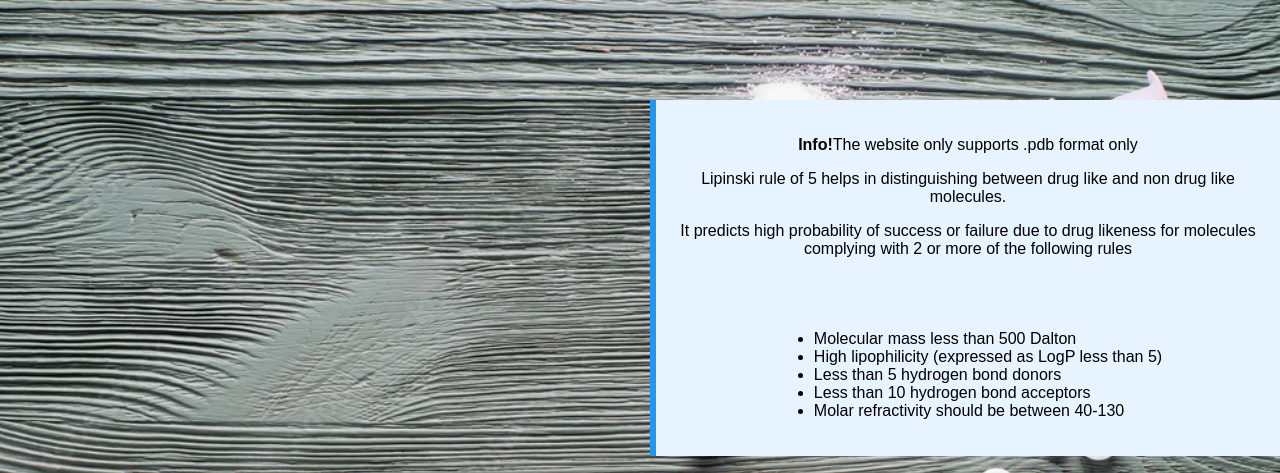
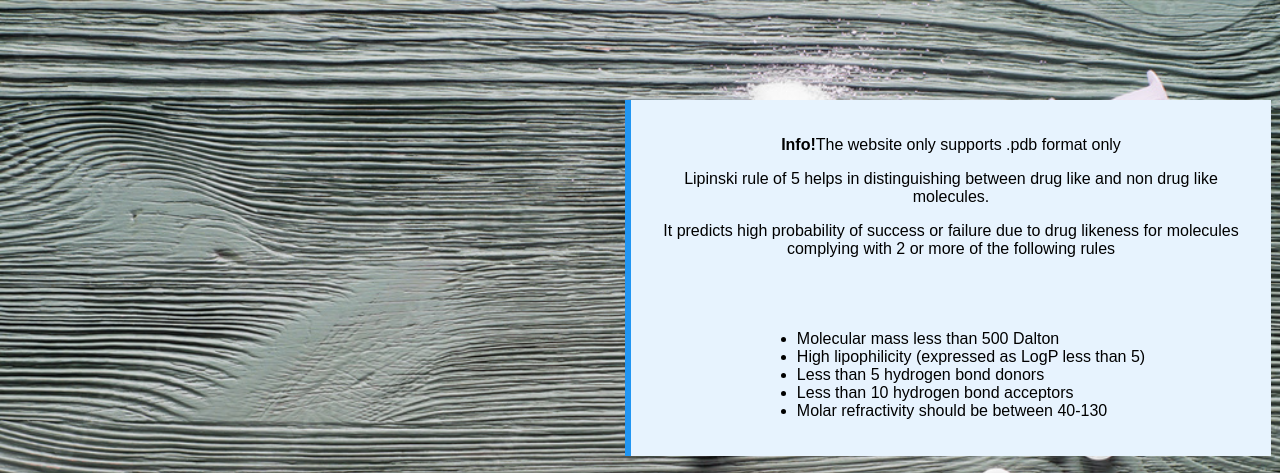
Before and after one commit to vishnuthumpudi/lipinski_rule_5, a plain HTML site: page index.html in a window 1280 px wide. Shown: the top 473 px of the page. Drawn offline with Linux system fonts and the light colour scheme.

Commit message:
Update styles.css

```diff
--- a/styles.css
+++ b/styles.css
@@ -11,7 +11,7 @@ body {
 
   .container1{
     text-align: center;
-    margin-left: 650px;
+    margin-left: 625px;
   }
   .container {
     max-width: 600px;
```
